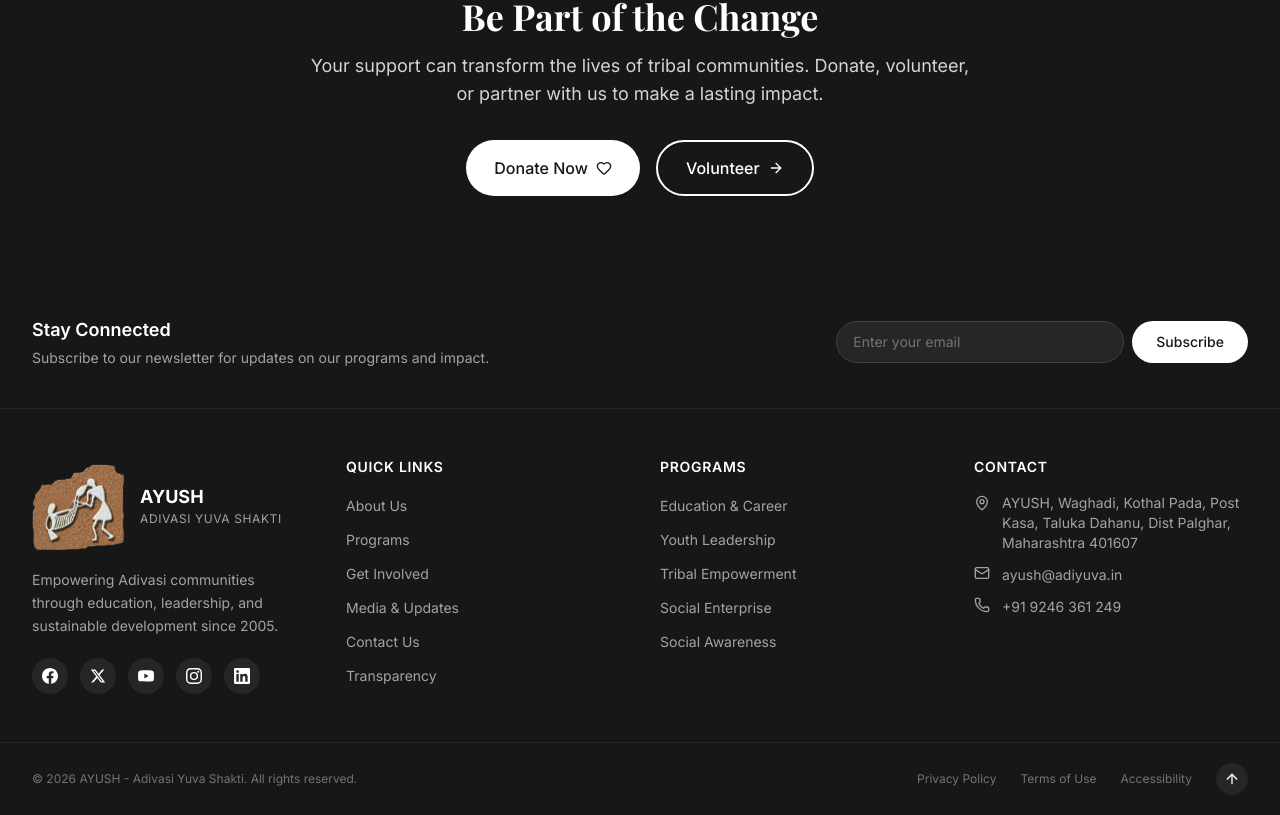
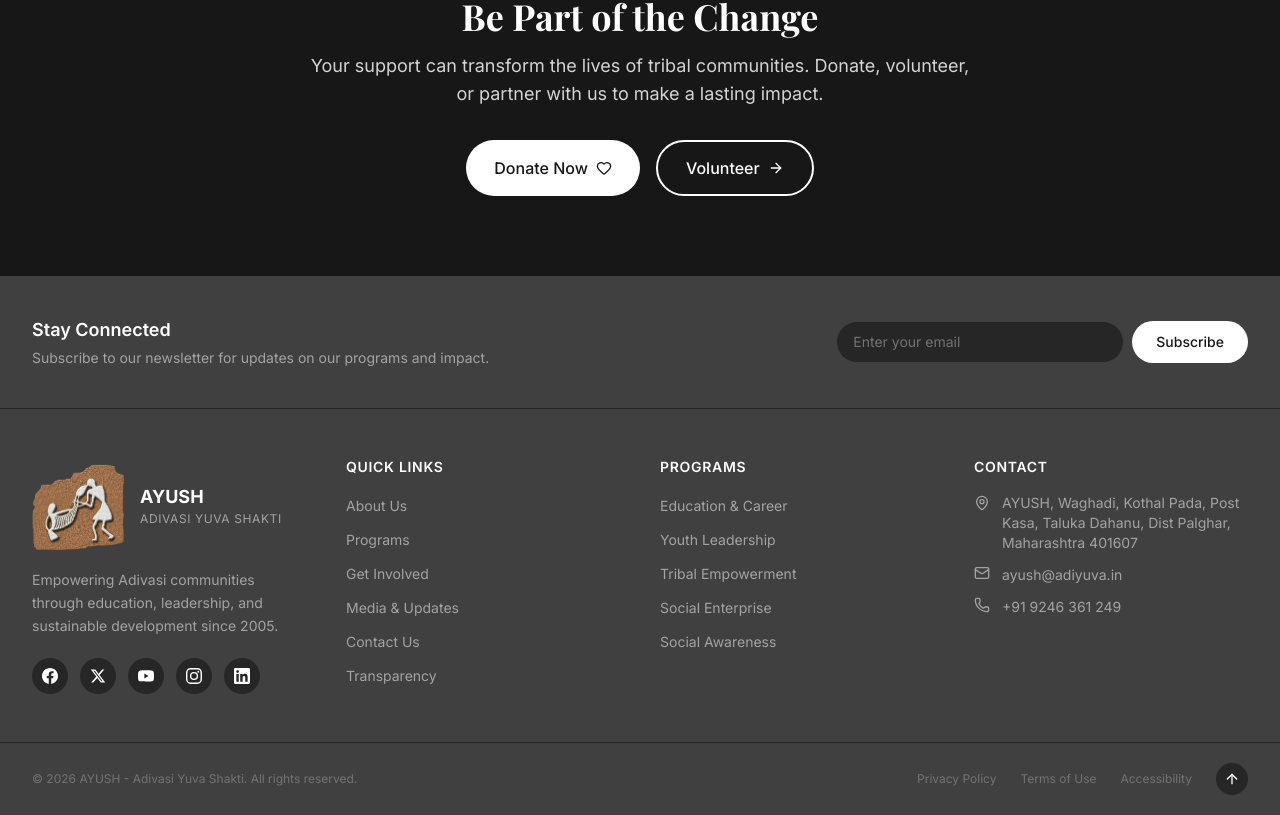
Before and after one commit to gurpreet12003/ngo, a React (Vite) app: page / in a window 1280 px wide. Shown: the part 3996-4811 px from the top of the page. Built offline with nearby package versions, Linux system fonts and the light colour scheme.

Commit message:
content chnages

```diff
--- a/src/components/Footer.jsx
+++ b/src/components/Footer.jsx
@@ -13,7 +13,7 @@ export default function Footer() {
   const scrollToTop = () => window.scrollTo({ top: 0, behavior: 'smooth' });
 
   return (
-    <footer className="bg-gray-900 text-white">
+    <footer className="bg-gray-700 text-white">
       {/* Newsletter */}
       <div className="border-b border-gray-800">
         <div className="max-w-7xl mx-auto px-4 sm:px-6 lg:px-8 py-10">
```
